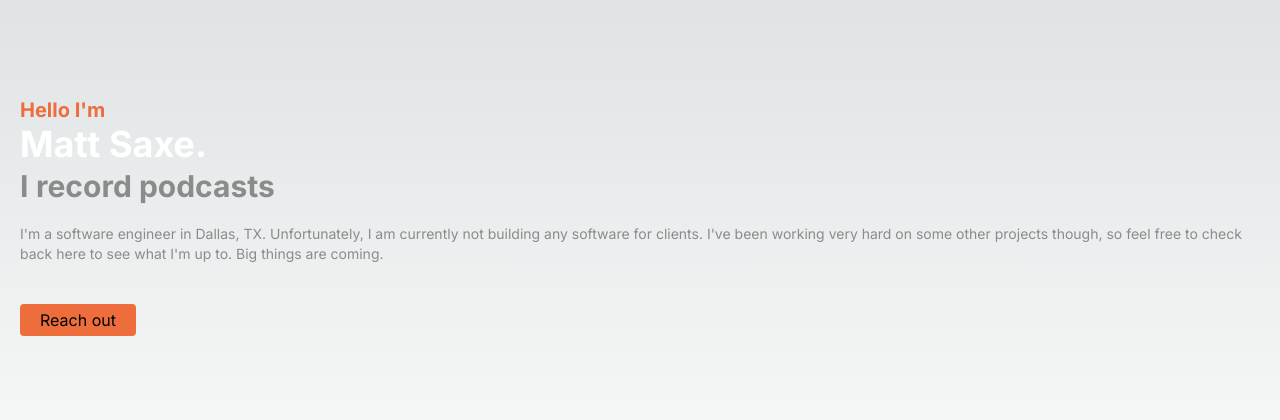
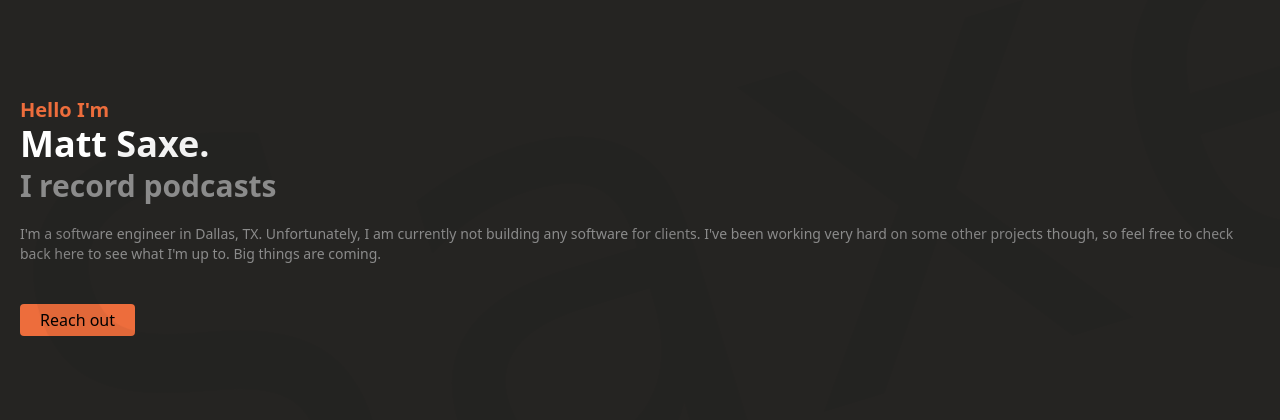
Before and after one commit to mattsaxe17/matthewsaxe.com-v3, a Next.js app: page / in a window 1280 px wide. Shown: the part 184-604 px from the top of the page. Built offline with nearby package versions, Linux system fonts and the light colour scheme.

Commit message:
Add watermark and background

```diff
--- a/src/app/globals.css
+++ b/src/app/globals.css
@@ -2,27 +2,6 @@
 @tailwind components;
 @tailwind utilities;
 
-:root {
-  --foreground-rgb: 0, 0, 0;
-  --background-start-rgb: 214, 219, 220;
-  --background-end-rgb: 255, 255, 255;
+body {
+  font-family: system-ui, -apple-system, BlinkMacSystemFont, 'Segoe UI', Roboto, Oxygen, Ubuntu, Cantarell, 'Open Sans', 'Helvetica Neue', sans-serif;
 }
-
-@media (prefers-color-scheme: dark) {
-  :root {
-    --foreground-rgb: 255, 255, 255;
-    --background-start-rgb: 0, 0, 0;
-    --background-end-rgb: 0, 0, 0;
-  }
-}
-
-body {
-  color: rgb(var(--foreground-rgb));
-  font-family: system-ui, -apple-system, BlinkMacSystemFont, 'Segoe UI', Roboto, Oxygen, Ubuntu, Cantarell, 'Open Sans', 'Helvetica Neue', sans-serif;
-  background: linear-gradient(
-      to bottom,
-      transparent,
-      rgb(var(--background-end-rgb))
-    )
-    rgb(var(--background-start-rgb));
-}
--- a/src/app/layout.tsx
+++ b/src/app/layout.tsx
@@ -1,8 +1,5 @@
 import './globals.css'
 import type { Metadata } from 'next'
-import { Inter } from 'next/font/google'
-
-const inter = Inter({ subsets: ['latin'] })
 
 export const metadata: Metadata = {
   title: 'Create Next App',
@@ -16,7 +13,7 @@ export default function RootLayout({
 }) {
   return (
     <html lang="en">
-      <body className={inter.className}>{children}</body>
+      <body className='bg-primary-bg'>{children}</body>
     </html>
   )
 }
--- a/src/app/page.tsx
+++ b/src/app/page.tsx
@@ -1,7 +1,10 @@
 import Hero from '@/components/Hero';
+import Watermark from '@/components/Watermark';
 
 export default function Home() {
     return (
+        <>
+            <Watermark text='Saxe'></Watermark>
             <Hero
                 intro="Hello I'm"
                 name='Matt Saxe'
@@ -13,5 +16,6 @@ export default function Home() {
                     label: 'Reach out',
                 }}
             ></Hero>
+        </>
     );
 }
--- /dev/null
+++ b/src/components/Watermark.tsx
@@ -0,0 +1,11 @@
+type WatermarkProps = {
+    text: string;
+};
+
+export default function Hero({ text }: WatermarkProps) {
+    return (
+        <div className='p-0 m-0 fixed z-0 text-[48vw] leading-tight bottom-4 opacity-5 font-mono rotate-[-17deg]'>
+          {text}
+        </div>
+    );
+}
--- a/tailwind.config.ts
+++ b/tailwind.config.ts
@@ -7,6 +7,7 @@ const config: Config = {
             primary: '#ed6d3c',
             'primary-text': 'white',
             'secondary-text': '#8b8b8b',
+            'primary-bg': '#252422'
         },
         extend: {
             keyframes: {
```
Lines whose indentation alone changed are shown as unchanged.
